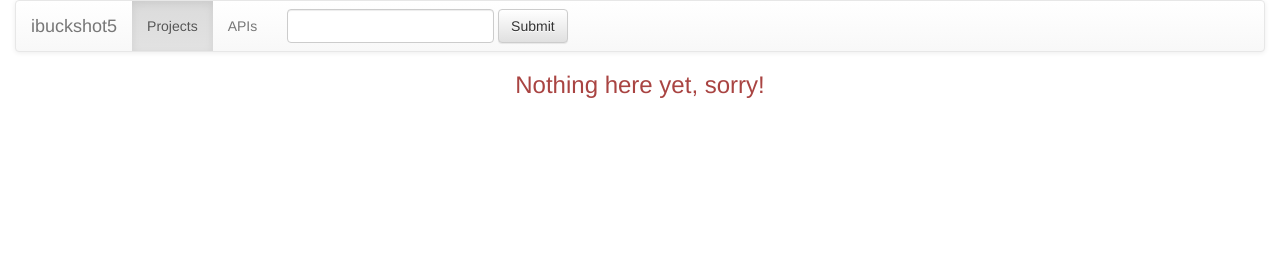
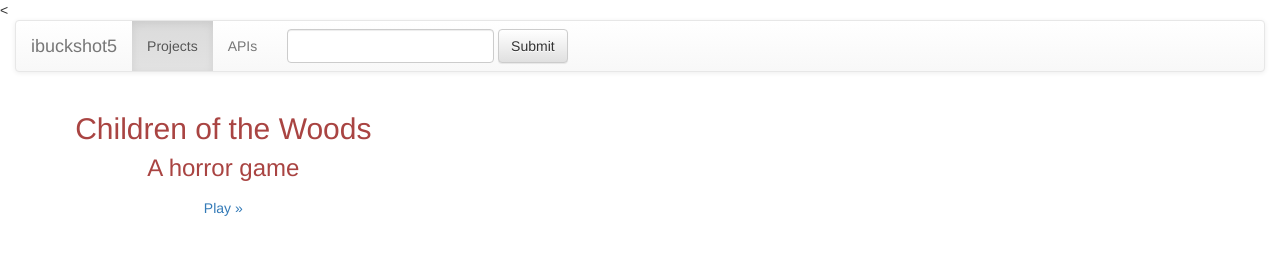
Before and after one commit to ibuckshot5/ibuckshot5.github.io, a plain HTML site: page projects/projects_page.html in a window 1280 px wide. Drawn offline with nearby package versions, Linux system fonts and the light colour scheme.

Commit message:
Update projects_page.html

```diff
--- a/projects/projects_page.html
+++ b/projects/projects_page.html
@@ -1,5 +1,5 @@
-<!DOCTYPE html>
-<html>
+<<!DOCTYPE html >
+    <html>
 <head>
     <meta charset="utf-8" />
     <title>ibuckshot5 - Projects Page</title>
@@ -45,7 +45,17 @@
                     </nav>
                     <div id="content">
                         <h3 class="text-center text-danger">
-                            Nothing here yet, sorry!
+                            <div class="col-md-4">
+			<h2>
+				Children of the Woods
+			</h2>
+			<p>
+				A horror game
+			</p>
+			<p>
+				<a class="btn" href="../projects/ChildrenOfTheWoods/index.html">Play »</a>
+			</p>
+		</div>
                         </h3>
                     </div>
                 </div>
```
